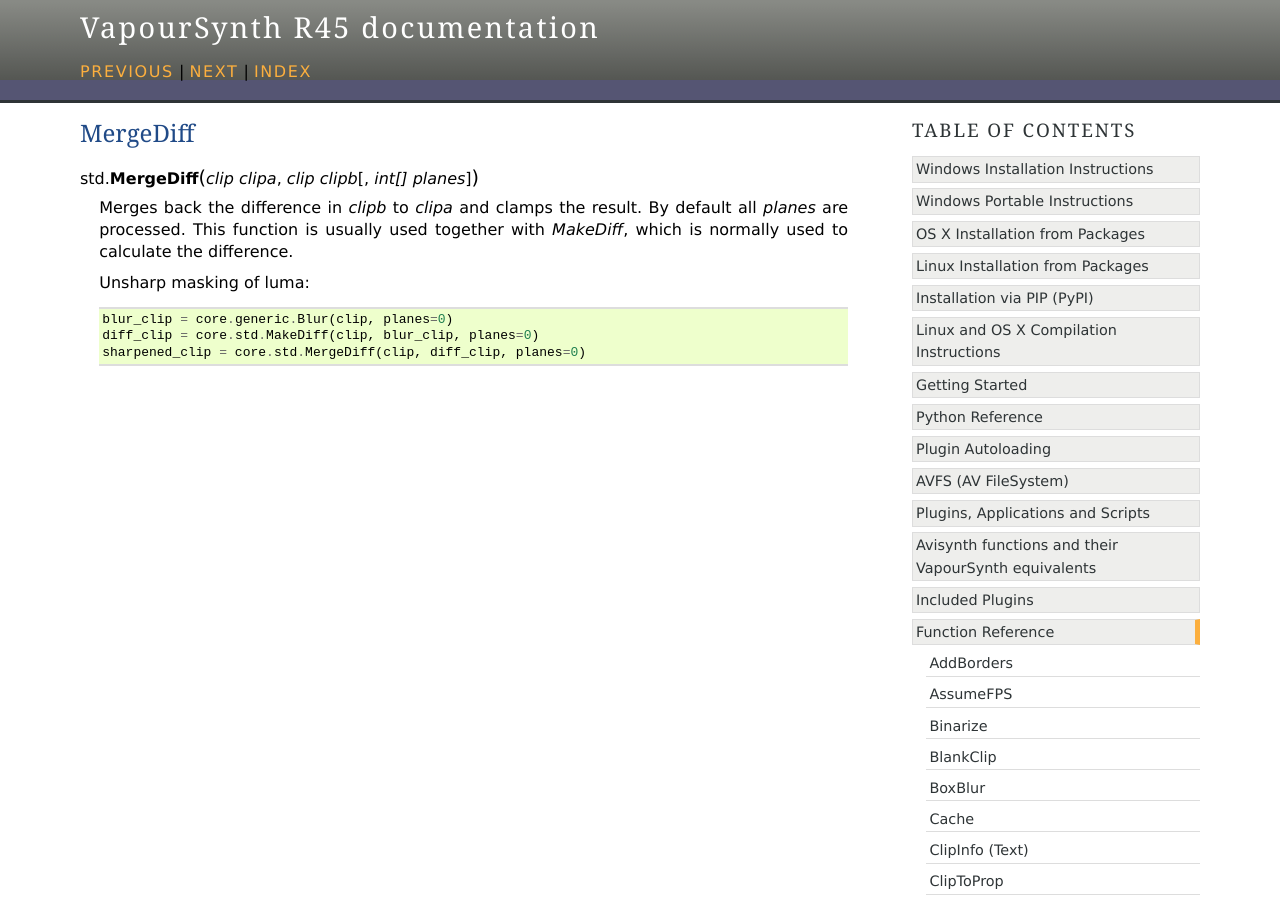
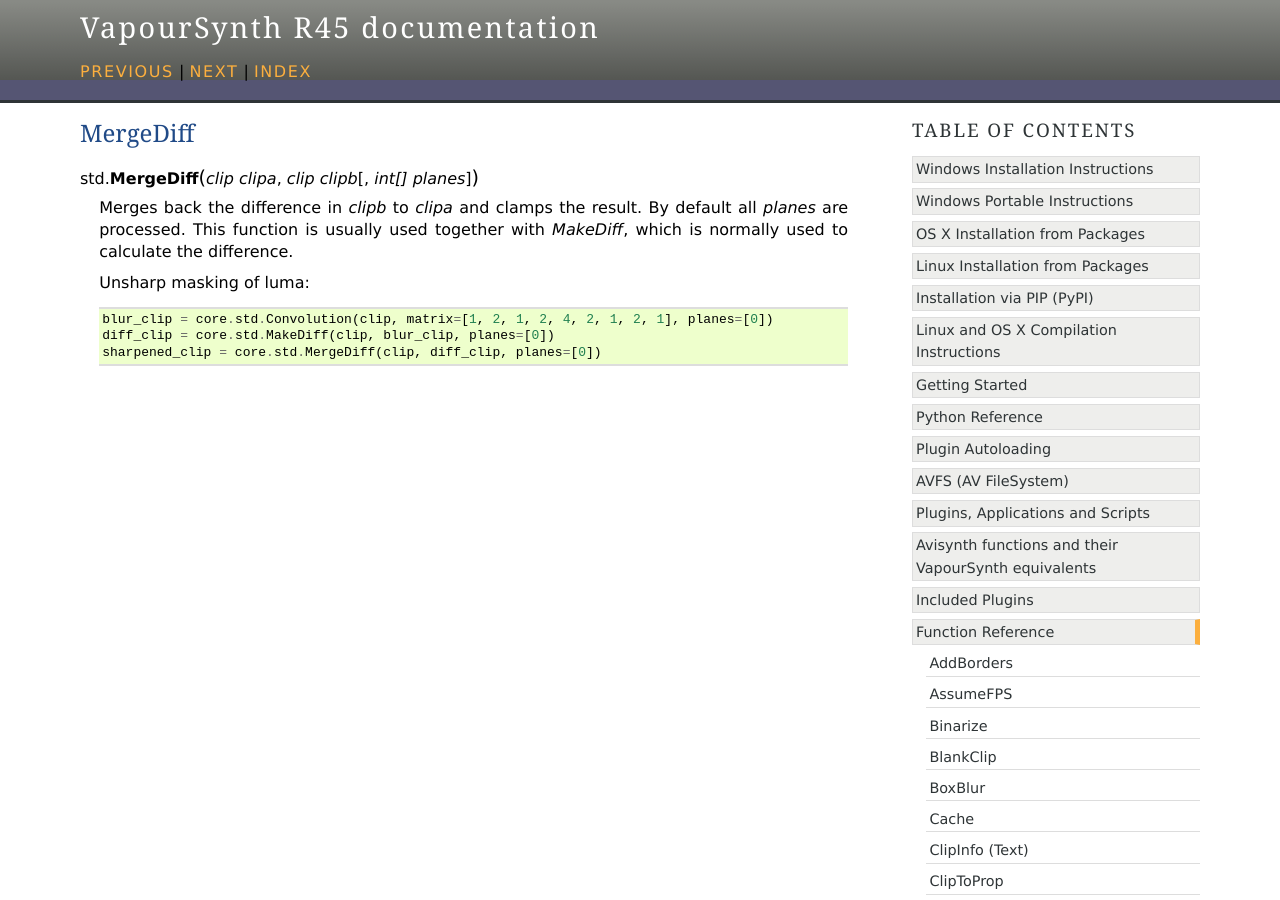
Before and after one commit to vapoursynth/vapoursynth, a Sphinx documentation site: the page built from doc/functions/mergediff.rst, in a window 1280 px wide and 900 px high. Built offline with Sphinx 7.4.7, drawn with Linux system fonts in a browser that asks for light colours; formulas are drawn with MathJax 3.

Commit message:
Update mergediff.rst

```diff
--- a/doc/functions/mergediff.rst
+++ b/doc/functions/mergediff.rst
@@ -9,6 +9,6 @@
 
    Unsharp masking of luma::
 
-      blur_clip = core.generic.Blur(clip, planes=0)
-      diff_clip = core.std.MakeDiff(clip, blur_clip, planes=0)
-      sharpened_clip = core.std.MergeDiff(clip, diff_clip, planes=0)
+      blur_clip = core.std.Convolution(clip, matrix=[1, 2, 1, 2, 4, 2, 1, 2, 1], planes=[0])
+      diff_clip = core.std.MakeDiff(clip, blur_clip, planes=[0])
+      sharpened_clip = core.std.MergeDiff(clip, diff_clip, planes=[0])
```
